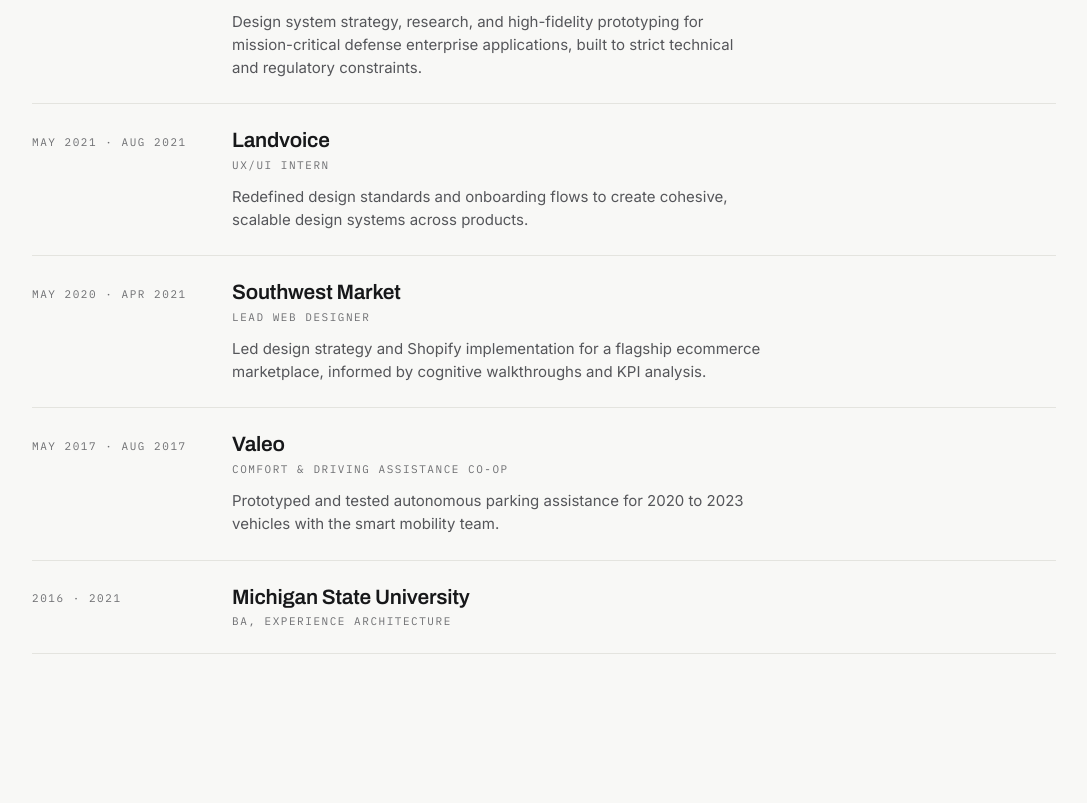
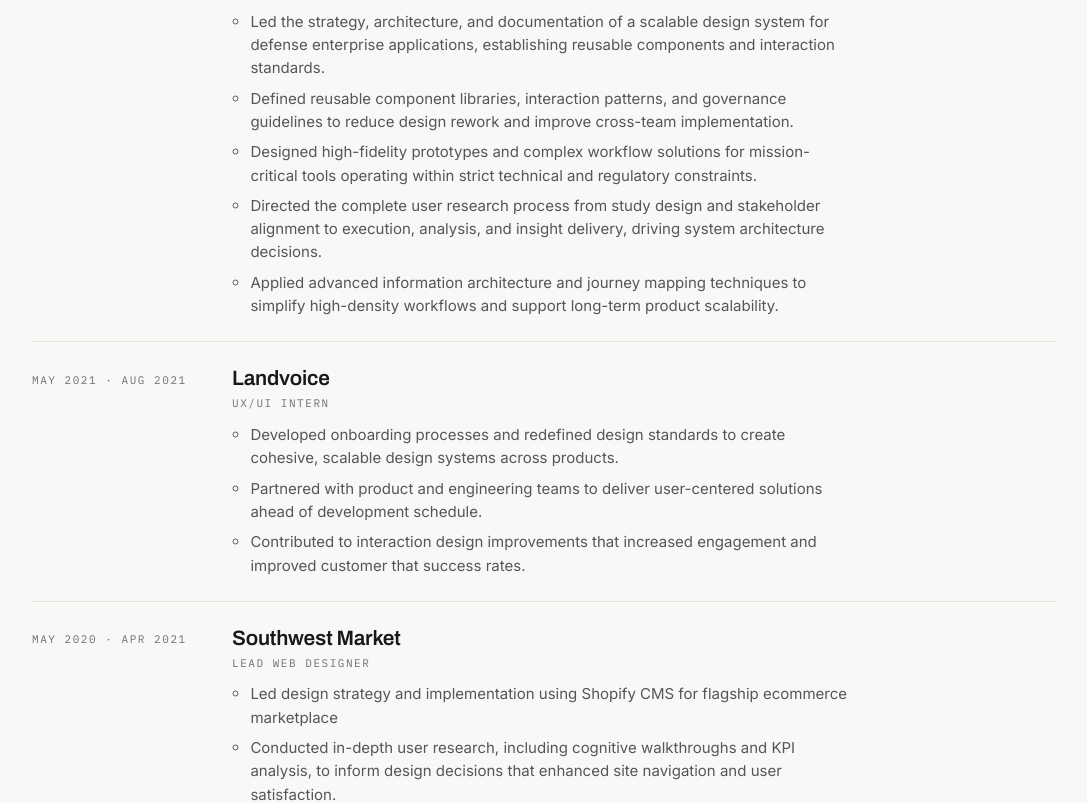
Before and after one commit to JonathanJraiche/jraiche-portfolio, a React (Vite) app: page / in a window 1280 px wide. Shown: the part 1060-1863 px from the top of the page, without its empty margins (96-1183 px from the left). Built offline with nearby package versions, Linux system fonts and the light colour scheme.

Commit message:
Match resume bullets on site

```diff
--- a/src/App.jsx
+++ b/src/App.jsx
@@ -59,7 +59,13 @@
                 <h3 className="title">
                   {entry.org} <span className="role-tag">{entry.role}</span>
                 </h3>
-                {entry.summary && <p>{entry.summary}</p>}
+                {entry.bullets?.length ? (
+                  <ul className="resume-bullets">
+                    {entry.bullets.map((bullet) => (
+                      <li key={bullet}>{bullet}</li>
+                    ))}
+                  </ul>
+                ) : null}
               </div>
             </FadeIn>
           ))}
--- a/src/content.js
+++ b/src/content.js
@@ -19,35 +19,51 @@
     dates: "Aug 2021 · Present",
     org: "Leidos",
     role: "UX Software Design Engineer",
-    summary:
-      "Design system strategy, research, and high-fidelity prototyping for mission-critical defense enterprise applications, built to strict technical and regulatory constraints.",
+    bullets: [
+      "Led the strategy, architecture, and documentation of a scalable design system for defense enterprise applications, establishing reusable components and interaction standards.",
+      "Defined reusable component libraries, interaction patterns, and governance guidelines to reduce design rework and improve cross-team implementation.",
+      "Designed high-fidelity prototypes and complex workflow solutions for mission-critical tools operating within strict technical and regulatory constraints.",
+      "Directed the complete user research process from study design and stakeholder alignment to execution, analysis, and insight delivery, driving system architecture decisions.",
+      "Applied advanced information architecture and journey mapping techniques to simplify high-density workflows and support long-term product scalability.",
+    ],
   },
   {
     dates: "May 2021 · Aug 2021",
     org: "Landvoice",
     role: "UX/UI Intern",
-    summary:
-      "Redefined design standards and onboarding flows to create cohesive, scalable design systems across products.",
+    bullets: [
+      "Developed onboarding processes and redefined design standards to create cohesive, scalable design systems across products.",
+      "Partnered with product and engineering teams to deliver user-centered solutions ahead of development schedule.",
+      "Contributed to interaction design improvements that increased engagement and improved customer that success rates.",
+    ],
   },
   {
     dates: "May 2020 · Apr 2021",
     org: "Southwest Market",
     role: "Lead Web Designer",
-    summary:
-      "Led design strategy and Shopify implementation for a flagship ecommerce marketplace, informed by cognitive walkthroughs and KPI analysis.",
+    bullets: [
+      "Led design strategy and implementation using Shopify CMS for flagship ecommerce marketplace",
+      "Conducted in-depth user research, including cognitive walkthroughs and KPI analysis, to inform design decisions that enhanced site navigation and user satisfaction.",
+    ],
   },
   {
     dates: "May 2017 · Aug 2017",
     org: "Valeo",
     role: "Comfort & Driving Assistance Co-op",
-    summary:
-      "Prototyped and tested autonomous parking assistance for 2020 to 2023 vehicles with the smart mobility team.",
+    bullets: [
+      "Prototyped and tested autonomous parking aid/braking for 2020-2023 vehicles with smart mobility team",
+      "Presented human-centered design insights to management regarding parking aid development, resulting in an unambiguous collision detection system for end user",
+      "Presented cost analysis for acquisition of testing materials to management decreasing testing costs by 20%",
+    ],
   },
   {
     dates: "2016 · 2021",
     org: "Michigan State University",
     role: "BA, Experience Architecture",
-    summary: null,
+    bullets: [
+      "Major GPA: 3.93",
+      "Dean's List all applicable semesters",
+    ],
   },
 ];
 
--- a/src/styles/global.css
+++ b/src/styles/global.css
@@ -184,7 +184,7 @@
 
 /* ============ Résumé ============ */
 .resume { list-style: none; padding: 0; }
-.resume li {
+.resume > li {
   display: grid;
   grid-template-columns: 11rem 1fr;
   gap: var(--s-m);
@@ -208,6 +208,17 @@
   letter-spacing: .14em;
   color: var(--color-muted);
   margin-top: .3rem;
+}
+.resume-bullets {
+  color: var(--color-ink-soft);
+  font-size: .9375rem;
+  line-height: 1.55;
+  max-width: 66ch;
+  margin-top: var(--s-xs);
+  padding-left: 1.15rem;
+}
+.resume-bullets li + li {
+  margin-top: .45rem;
 }
 .resume p {
   color: var(--color-ink-soft);
```
